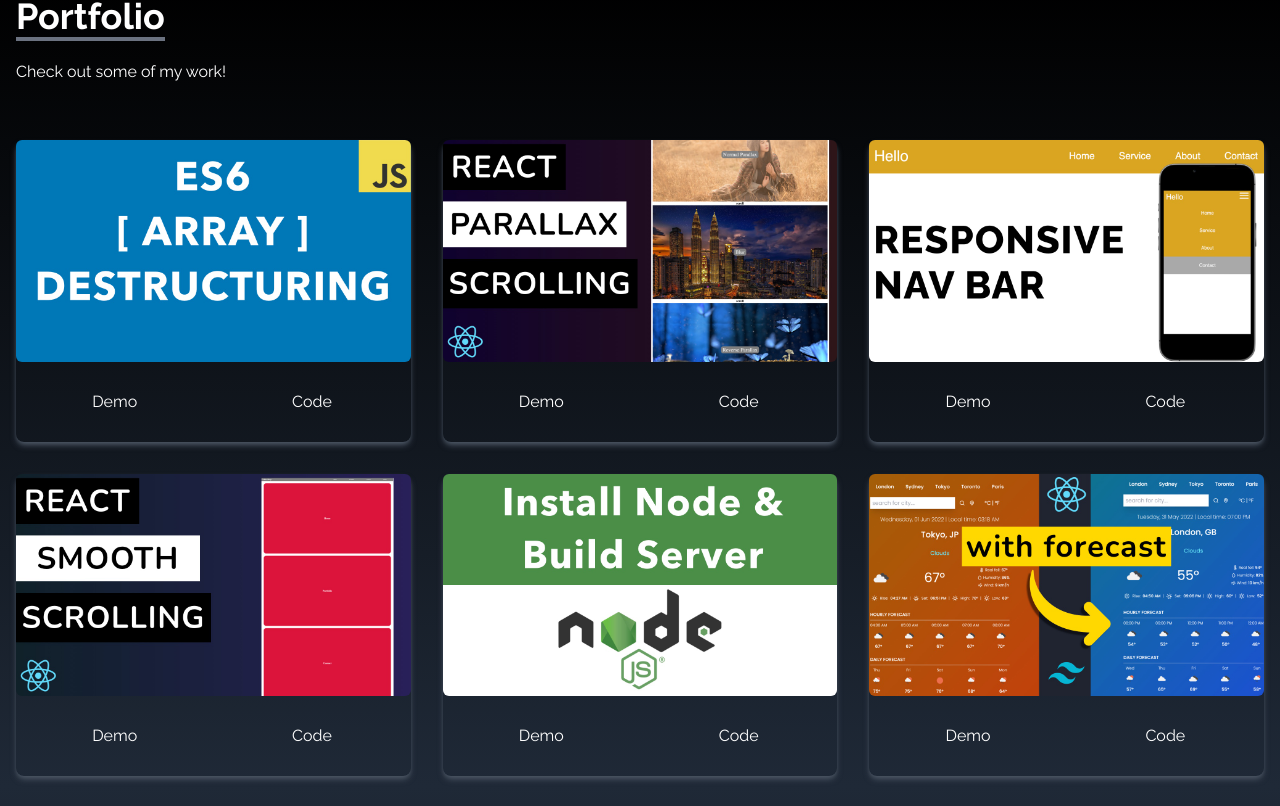
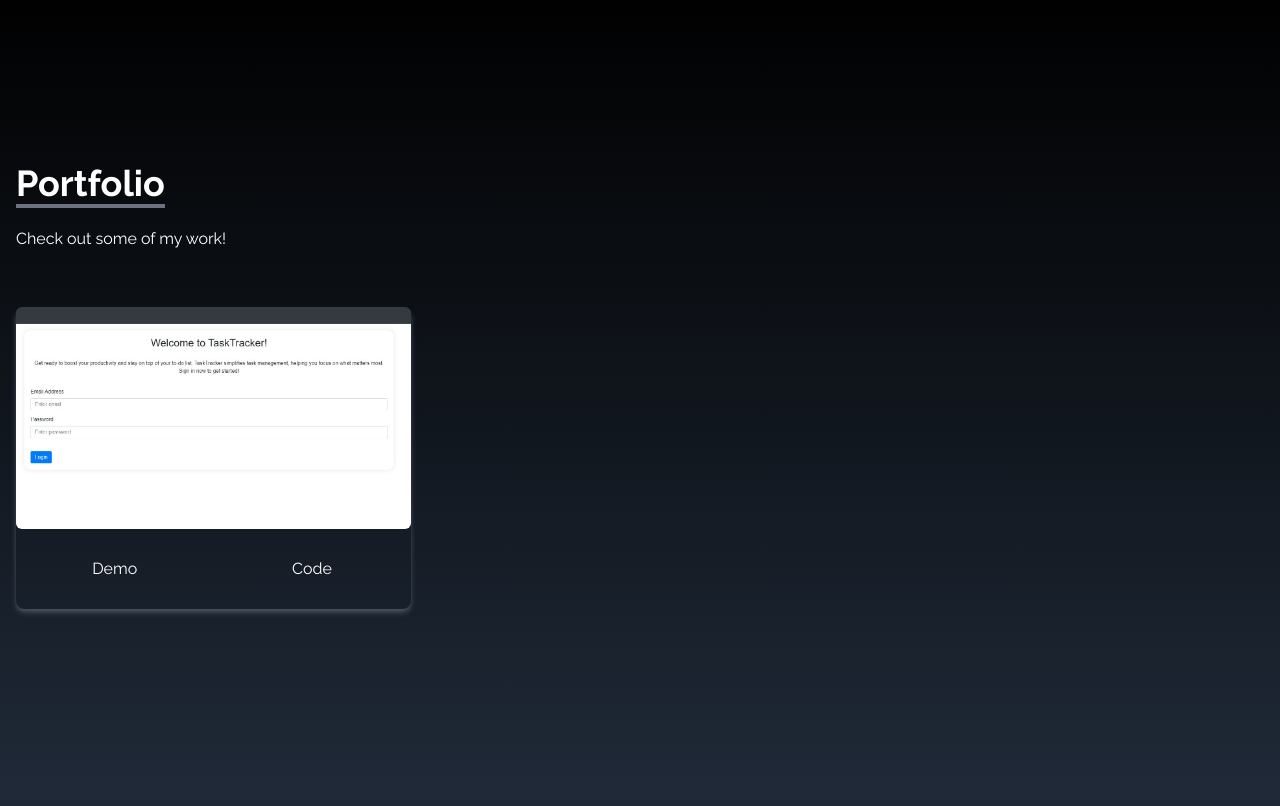
Before and after one commit to allengarcia04/portfolio-website, a React (Create React App) app: page / in a window 1280 px wide. Shown: the part 1614-2420 px from the top of the page. Built offline with nearby package versions, Linux system fonts and the light colour scheme.

Commit message:
updated porfolio

```diff
--- a/src/components/Portfolio.jsx
+++ b/src/components/Portfolio.jsx
@@ -5,6 +5,7 @@
 import reactParallax from '../assets/portfolio/reactParallax.jpg';
 import reactSmooth from '../assets/portfolio/reactSmooth.jpg';
 import reactWeather from '../assets/portfolio/reactWeather.jpg';
+import tasktracker from '../assets/portfolio/tasktracker.jpg';
 
 
 
@@ -13,29 +14,16 @@
     const portfolios = [
         {
             id: 1,
-            src: arrayDestruct
-        },
-        {
-            id: 2,
-            src: reactParallax
-        },
-        {
-            id: 3,
-            src: navbar
-        },
-        {
-            id: 4,
-            src: reactSmooth
-        },
-        {
-            id: 5,
-            src: installNode
-        },
-        {
-            id: 6,
-            src: reactWeather
+            src: tasktracker,
+            demoLink: 'https://tasktracker.pythonanywhere.com/login',
+            codeLink: 'https://github.com/allengarcia04/TaskTracker'
         },
     ]
+
+    const handleClick = (url) => {
+        window.open(url, '_blank', 'noopener,noreferrer');
+    };
+
   return (
     <div name="portfolio" className="bg-gradient-to-b from-black to-gray-800 w-full text-white md:h-screen">
         <div className="max-w-screen lg p-4 mx-auto flex flex-col justify-center w-full h-full">
@@ -46,12 +34,12 @@
 
             <div className="grid sm:grid-cols-2 md:grid-cols-3 gap-8 px-12 sm:px-0">
             {
-                portfolios.map(({id, src}) => (
+                portfolios.map(({id, src, demoLink, codeLink}) => (
                     <div key={id} className="shadow-md shadow-gray-600 rounded-lg">
                     <img src={src} alt="" className="rounded-md duration-200 hover:scale-105"/>
                     <div className="flex item-center justify-center">
-                        <button className="w-1/2 px-6 py-3 m-4 duration-200 hover:scale-105">Demo</button>
-                        <button className="w-1/2 px-6 py-3 m-4 duration-200 hover:scale-105">Code</button>
+                        <button onClick={() => handleClick(demoLink)} className="w-1/2 px-6 py-3 m-4 duration-200 hover:scale-105">Demo</button>
+                        <button onClick={() => handleClick(codeLink)} className="w-1/2 px-6 py-3 m-4 duration-200 hover:scale-105">Code</button>
                     </div>
                 </div>
                 ))
```
Also changed, not shown: src/assets/portfolio/tasktracker.jpg (added).
